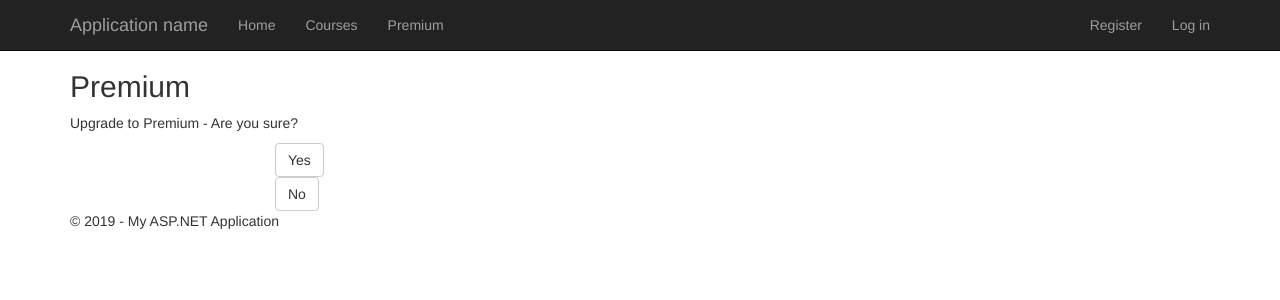
After one commit to grouselatos/TrueLearn, an ASP.NET MVC app: template TrueLearn/Views/Account/Premium.cshtml in a window 1280 px wide. The commit adds this page. Shown: the top 300 px of the page. Run offline with ASP.NET Core 8 and stand-ins for ASP.NET MVC 5, Linux system fonts and the light colour scheme; the template is opened without the code that fills it, so the values that code supplies are empty; the project's own start-up code is not run, and a stand-in starts its controllers and pages; some libraries are stand-ins or nearby versions.

Commit message:
Added feature upgrading the user to PremiumUser

```diff
--- /dev/null
+++ b/TrueLearn/Views/Account/Premium.cshtml
@@ -0,0 +1,21 @@
+@model TrueLearn.Models.ApplicationUser
+@{
+    ViewBag.Title = "Premium";
+}
+
+@using (Html.BeginForm())
+{
+    @Html.AntiForgeryToken()
+    <h2>Premium</h2>
+
+    <p>Upgrade to Premium - Are you sure?</p>
+
+    <div class="form-group">
+        <div class="col-md-offset-2 col-md-10">
+            <input type="submit" value="Yes" class="btn btn-default" />
+        </div>
+        <div class="col-md-offset-2 col-md-10">
+            <input type="reset" value="No" class="btn btn-default" />
+        </div>
+    </div>
+}
--- a/TrueLearn/Views/Shared/_Layout.cshtml
+++ b/TrueLearn/Views/Shared/_Layout.cshtml
@@ -23,7 +23,7 @@
                 <ul class="nav navbar-nav">
                     <li>@Html.ActionLink("Home", "Index", "Home")</li>
                     <li>@Html.ActionLink("Courses", "Index", "Courses")</li>
-                    <li>@Html.ActionLink("Contact", "Contact", "Home")</li>
+                    <li>@Html.ActionLink("Premium", "Premium", "Account")</li>
                 </ul>
                 @Html.Partial("_LoginPartial")
             </div>
```
Also changed, not shown: TrueLearn/Controllers/AccountController.cs (+22 -0 lines), TrueLearn/Managers/DbManager.cs (+28 -0 lines), TrueLearn/TrueLearn.csproj.
